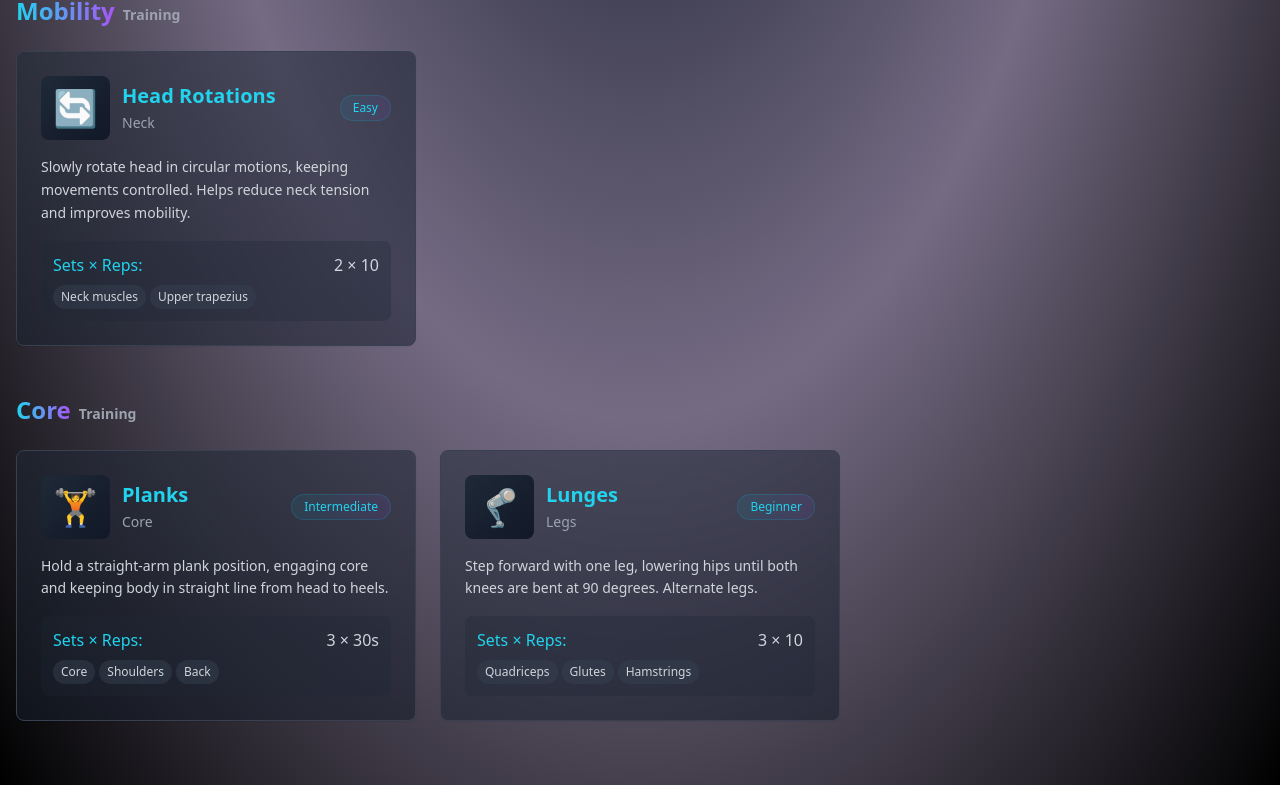
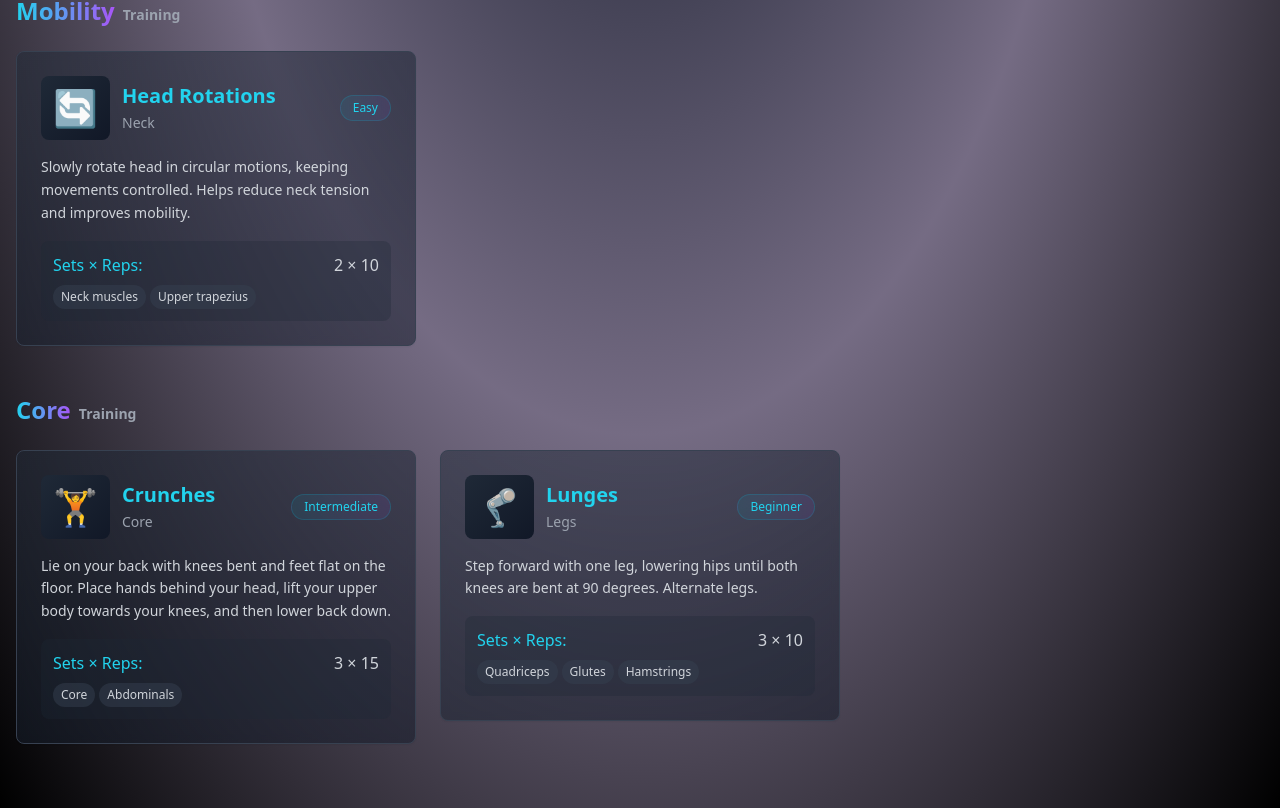
Before and after one commit to mayankthawani/FIT-AI, a Next.js app: page /dashboard/workouts in a window 1280 px wide. Shown: the part 467-1275 px from the top of the page. Before the commit the page ends 1252 px from the top, so only its background shows below. Built offline with nearby package versions, Linux system fonts and the light colour scheme.

Commit message:
cruch it up

```diff
--- a/app/dashboard/component/WelcomeSection.js
+++ b/app/dashboard/component/WelcomeSection.js
@@ -56,7 +56,7 @@ export default function WelcomeSection({ username }) {
               </Tooltip>
             </TooltipProvider>
 
-            <TooltipProvider>
+            {/* <TooltipProvider>
               <Tooltip>
                 <TooltipTrigger>
                   <Button variant="outline" className="px-8 py-3 border-2 border-cyan-500 text-cyan-400 hover:border-purple-500 hover:text-purple-400 transform hover:scale-[1.08] transition-all duration-200 hover:bg-gray-800/50 hover:shadow-lg hover:shadow-purple-500/30">
@@ -67,7 +67,7 @@ export default function WelcomeSection({ username }) {
                   <p className="text-white">View your fitness journey progress</p>
                 </TooltipContent>
               </Tooltip>
-            </TooltipProvider>
+            </TooltipProvider> */}
           </div>
         </motion.div>
       </div>
--- a/app/dashboard/workouts/page.js
+++ b/app/dashboard/workouts/page.js
@@ -51,15 +51,15 @@ export default function WorkoutsPage() {
       targetMuscles: ["Biceps", "Forearms"]
     },
     {
-      name: "Planks",
+      name: "Crunches",
       sets: 3,
-      time: "30s",
+      reps: 15,
       muscle: "Core",
       icon: "🏋️",
-      description: "Hold a straight-arm plank position, engaging core and keeping body in straight line from head to heels.",
+      description: "Lie on your back with knees bent and feet flat on the floor. Place hands behind your head, lift your upper body towards your knees, and then lower back down.",
       difficulty: "Intermediate",
-      passingParam: "planks",
-      targetMuscles: ["Core", "Shoulders", "Back"]
+      passingParam: "crunches",
+      targetMuscles: ["Core", "Abdominals"]
     },
     {
       name: "Lunges",
```
